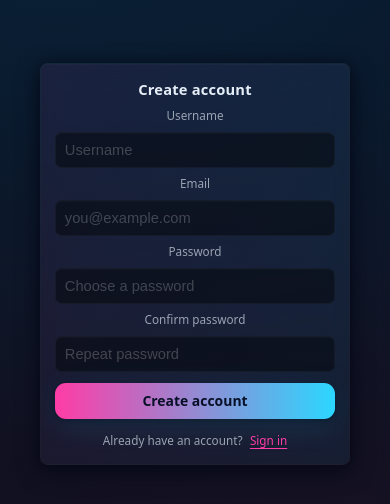
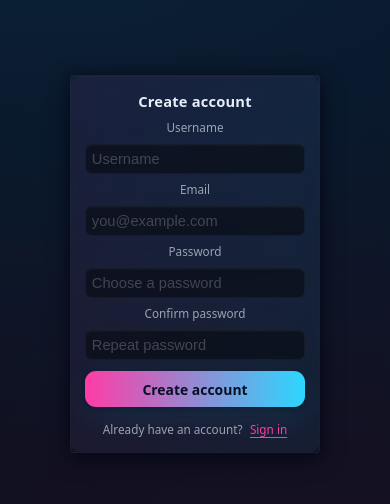
Before and after one commit to AlexMoto69/Learn-app, a React (Vite) app in the folder learn-app/: page / in a window 390 px wide. Shown: the part 158-662 px from the top of the page. Built offline with nearby package versions, Linux system fonts and the light colour scheme.

Commit message:
Micsorat form login register
Am micsorat patratica aia in care scrii datele si acum verifica sa fie email adevarat

```diff
--- a/learn-app/src/LoginRegister/LoginRegister.css
+++ b/learn-app/src/LoginRegister/LoginRegister.css
@@ -18,11 +18,11 @@
     --error-pink: #ff8ac6;
 
     /* fluid sizes (use rem so they scale with root font-size) */
-    --radius-lg: clamp(0.75rem, 1.2vw, 1.25rem);
+    --radius-lg: clamp(0.5rem, 0.9vw, 0.9rem);
     --radius-md: clamp(0.45rem, 0.9vw, 0.8rem);
-    --gap: clamp(0.5rem, 0.9vw, 1rem);
-    --pad-card: clamp(1rem, 2.2vw, 1.8rem);
-    --pad-input: clamp(0.6rem, 1vw, 0.9rem);
+    --gap: clamp(0.5rem, 0.4vw, 0.4rem);
+    --pad-card: clamp(0.7rem, 1vw, 1rem);
+    --pad-input: clamp(0.4rem, 0.8vw, 1rem);
     --shadow-soft: 0 10px 30px rgba(2,6,23,0.6);
 }
 
@@ -50,8 +50,8 @@ html, body {
 
 /* Card: fluid width, padding and radius */
 .login-form {
-    width: clamp(280px, 40vw, 420px);
-    max-width: 92%;
+    width: clamp(220px, 20vw, 320px);
+    max-width: 320px;
     padding: var(--pad-card);
     border-radius: var(--radius-lg);
     background: linear-gradient(180deg, rgba(255,255,255,0.02), rgba(255,255,255,0.01));
@@ -72,7 +72,7 @@ html, body {
 .login-form::before{
     content: "";
     position: absolute;
-    inset: -2px;
+    inset: 0;
     border-radius: calc(var(--radius-lg) + 2px);
     background: linear-gradient(120deg, rgba(255,60,166,0.06), rgba(43,215,255,0.06));
     z-index: 0;
@@ -177,5 +177,5 @@ html, body {
 
 /* Very large screens: keep card comfortably sized */
 @media (min-width: 1200px) {
-    .login-form { max-width: 460px; width: 34vw; }
+    .login-form { max-width: 380px; width: min(34vw, 380px); }
 }
--- a/learn-app/src/LoginRegister/Register.jsx
+++ b/learn-app/src/LoginRegister/Register.jsx
@@ -1,6 +1,4 @@
-// JavaScript
-// File: `learn-app/src/LoginRegister/Register.jsx`
-
+// File: learn-app/src/LoginRegister/Register.jsx
 import React, { useState } from 'react';
 import './LoginRegister.css';
 
@@ -12,6 +10,11 @@ export default function Register() {
     const [error, setError] = useState('');
     const [loading, setLoading] = useState(false);
 
+    function isValidEmail(value) {
+        // Simple, widely-used email regex (good enough for basic validation)
+        return /^[^\s@]+@[^\s@]+\.[^\s@]+$/.test(value);
+    }
+
     function handleSubmit(e) {
         e.preventDefault();
         setError('');
@@ -20,6 +23,12 @@ export default function Register() {
             setError('Please fill out all fields.');
             return;
         }
+
+        if (!isValidEmail(email.trim())) {
+            setError('Please enter a valid email address.');
+            return;
+        }
+
         if (password.length < 6) {
             setError('Password must be at least 6 characters.');
             return;
--- a/learn-app/src/main.jsx
+++ b/learn-app/src/main.jsx
@@ -1,6 +1,6 @@
 import { StrictMode } from 'react'
 import { createRoot } from 'react-dom/client'
-import Register from './LoginRegister/Register';
+import Register from "./LoginRegister/Register.jsx";
 import './index.css'
 import App from './App.jsx'
 
```
